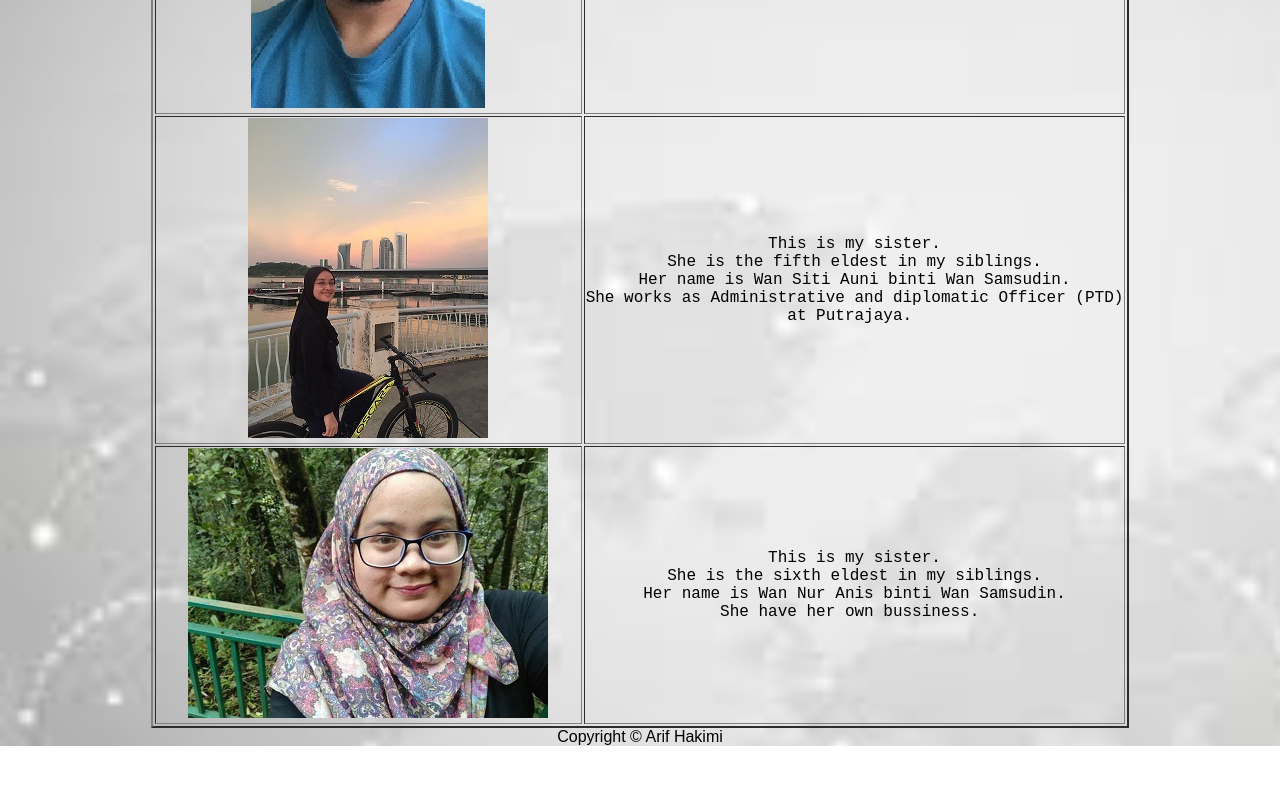
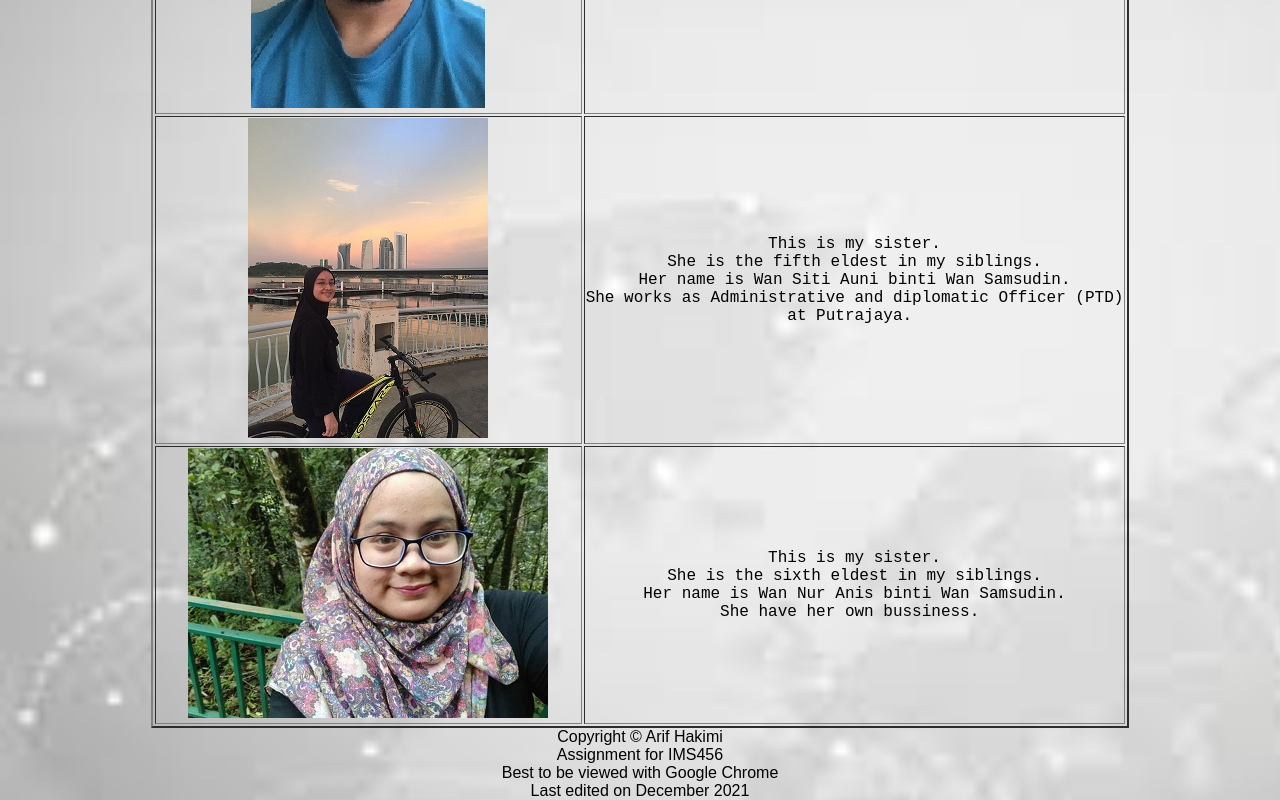
Before and after one commit to Arifkimi/arifkimi, a plain HTML site: page family.html in a window 1280 px wide. Shown: the part 2521-3321 px from the top of the page. Before the commit the page ends 3267 px from the top, so only its background shows below. Drawn offline with Linux system fonts and the light colour scheme.

Commit message:
Update family.html

```diff
--- a/family.html
+++ b/family.html
@@ -140,6 +140,9 @@ She have her own bussiness. </font>
 </main>
 </body>
 <footer align="center"> Copyright &copy; Arif Hakimi </footer>
+<footer align="center"> Assignment for IMS456 </footer>
+<footer align="center"> Best to be viewed with Google Chrome </footer>
+<footer align="center"> Last edited on December 2021 </footer>
     </ul>
     </div><!-- end of container-->
 </html>
```
